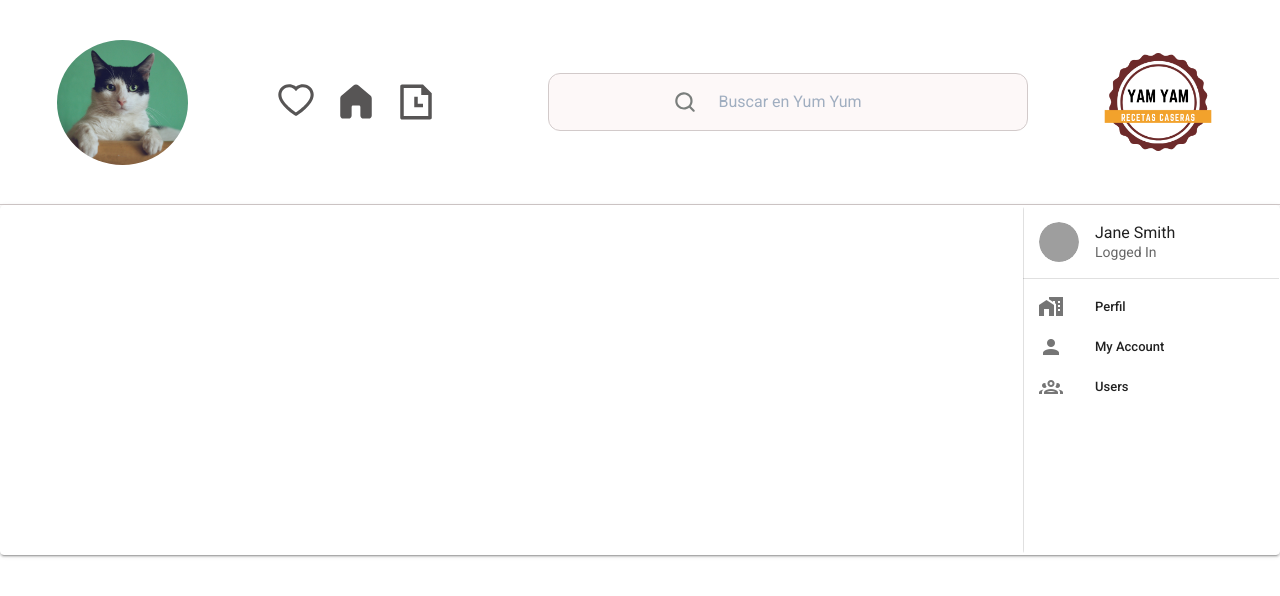
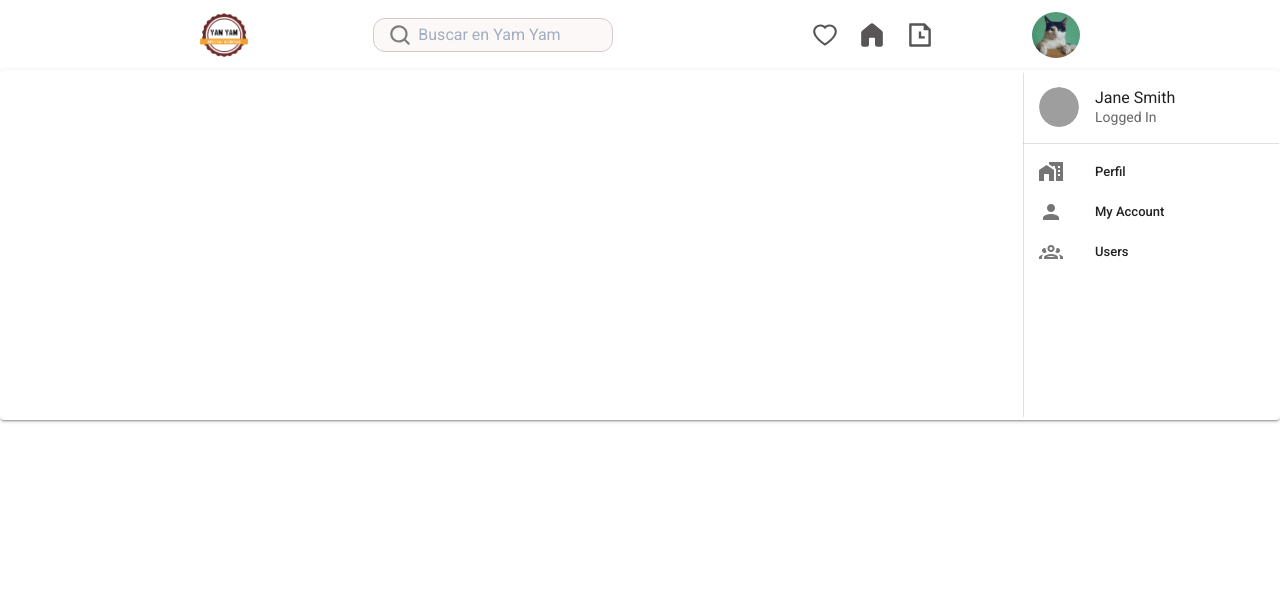
Before and after one commit to Michelyp/TFG-Recetas, a Nuxt app: page /home in a window 1280 px wide. Shown: the top 596 px of the page. Built offline with nearby package versions, Linux system fonts and the light colour scheme; grey boxes are pictures that could not be loaded.

Commit message:
refactor: cambia diseño del navbar

```diff
--- a/src/components/Navbar.vue
+++ b/src/components/Navbar.vue
@@ -1,62 +1,84 @@
 <template>
   <header>
     <nav>
-      <img class="profile-img" src="/images/gatito-serio.png" alt="Imagen de perfil">
+      <img class="logo" src="/images/yamyam.png" alt="Logo de Yam Yam">
+      <div class="buscar">
+        <img src="/icons/search.svg" alt="Buscar">
+        <input type="search" placeholder="Buscar en Yam Yam">
+      </div>
       <ul>
         <li>
-          <img src="/icons/heart.svg" alt="Ícono de corazón">
+          <a href="#"><img src="/icons/heart.svg" alt="Ícono de corazón"></a>
         </li>
         <li>
-          <img src="/icons/home.svg" alt="Ícono de casa">
+          <a href="#"><img src="/icons/home.svg" alt="Ícono de casa"></a>
         </li>
         <li>
-          <img src="/icons/file.svg" alt="Ícono de archivo">
+          <a href="#"><img src="/icons/file.svg" alt="Ícono de archivo"></a>
         </li>
       </ul>
-      <div class="buscar">
-        <img class="tw-h-5" src="/icons/search.svg" alt="Buscar">
-        <input type="search" placeholder="Buscar en Yum Yum">
-      </div>
-      <img class="logo" src="/images/logo.png" alt="Logo de Yum Yum">
+      <img class="profile-img" src="/images/gatito-serio.png" alt="Imagen de perfil">
     </nav>
   </header>
 </template>
 
 <style scoped lang="postcss">
     header {
-        @apply tw-flex tw-items-center tw-justify-center tw-px-12;
-        height: 205px;
-        border-bottom: 1px solid #D2CACA;
+        @apply grid items-center w-full mx-auto;
+        max-width: 928px;
     }
 
     nav {
-        @apply tw-grid tw-w-full tw-items-center tw-justify-items-center;
-        grid-template-columns: 1fr 2fr 4fr 1fr;
+        @apply grid items-center px-6 py-3 justify-items-center;
+        grid-template-columns: 1fr 2fr 1fr;
     }
 
-    .profile-img {
-        @apply tw-rounded-full;
-        height: 125px;
-    }
-
-    ul {
-        @apply tw-grid tw-grid-cols-3 tw-gap-x-6 tw-justify-items-center;
-        grid-template-columns: repeat(3, minmax(0, 36px));
-        grid-template-rows: auto;
+    .logo {
+        @apply w-12;
+        justify-self: left;
     }
 
     .buscar {
-        @apply tw-flex tw-flex-no-wrap tw-rounded tw-justify-center tw-items-center tw-w-full;
-        max-width: 480px;
+        @apply items-center hidden w-full rounded;
         border: 1px solid #D2CACA;
         background: #FDF8F8;
     }
 
-    input {
-        @apply tw-py-4 tw-outline-none tw-ml-6;
+    ul {
+        @apply grid p-0 gap-x-6;
+        grid-template-columns: repeat(3, 24px);
     }
 
-    .logo {
-        height: 138px;
+    li img {
+        @apply h-6;
+    }
+
+    .profile-img {
+        @apply w-12 rounded-full;
+        justify-self: right;
+    }
+
+    @screen md {
+        nav {
+            grid-template-columns: 1fr 2fr 2fr 1fr;
+        }
+
+        .buscar {
+            @apply grid px-4 py-1;
+            max-width: 240px;
+            grid-template-columns: 20px auto;
+        }
+
+        .buscar img {
+            @apply w-5;
+        }
+
+        .buscar input {
+            @apply w-full pl-2 outline-none;
+        }
+
+        ul {
+            justify-self: right;
+        }
     }
 </style>
```
Also changed, not shown: src/static/images/logo.png (deleted), src/static/images/yamyam.png.
